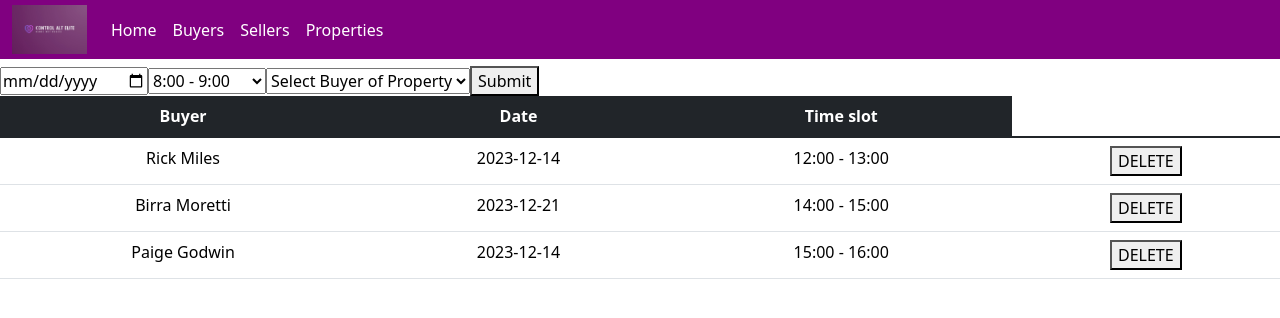
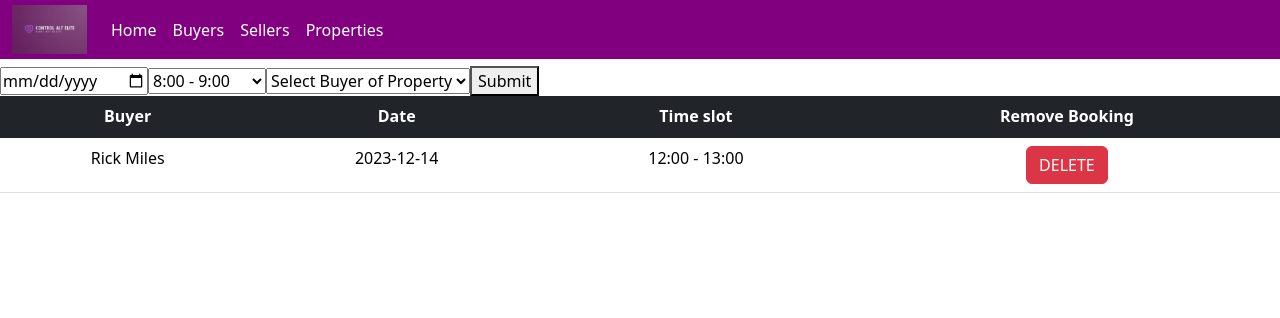
Before and after one commit to AndykingSkywalker/ctrl_alt_elite, a React (Create React App) app: page /bookings/1 in a window 1280 px wide. Shown: the top 318 px of the page. Built offline with nearby package versions, Linux system fonts and the light colour scheme; data requests are answered from the project's data file.

Commit message:
recent update

```diff
--- a/db.json
+++ b/db.json
@@ -63,6 +63,14 @@
       "phoneNum": "0584858",
       "emailAdd": "123@gmail.com",
       "id": 9
+    },
+    {
+      "firstName": "John",
+      "lastName": "Smith",
+      "postCode": "BD1 1DR",
+      "phoneNum": "0785794849",
+      "emailAdd": "mrsmith@gmail.com",
+      "id": 10
     }
   ],
   "sellers": [
@@ -89,6 +97,14 @@
       "phoneNum": "07925626254",
       "emailAdd": "andrew@gmail.com",
       "id": 3
+    },
+    {
+      "firstName": "Peter",
+      "lastName": "Smith",
+      "postCode": "PE21 5DR",
+      "phoneNum": "073489373",
+      "emailAdd": "psmith@hotmail.com",
+      "id": 4
     }
   ],
   "properties": [
@@ -166,7 +182,6 @@
       "beds": "1",
       "bath": "1",
       "grdn": "Yes",
-
       "status": "For Sale",
       "id": 3
     },
@@ -180,7 +195,17 @@
       "grdn": "No",
       "status": "Withdrawn",
       "id": 8
-
+    },
+    {
+      "sellnme": "Peter Smith",
+      "prc": "1234567",
+      "loc": "Wakefield",
+      "pcod": "WF12 1HT",
+      "beds": "1",
+      "bath": "2",
+      "grdn": "No",
+      "status": "For Sale",
+      "id": 9
     }
   ],
   "bookings": [
@@ -189,18 +214,6 @@
       "time": "12:00 - 13:00",
       "buyername": "Rick Miles",
       "id": 1
-    },
-    {
-      "date": "2023-12-21",
-      "time": "14:00 - 15:00",
-      "buyername": "Birra Moretti",
-      "id": 2
-    },
-    {
-      "date": "2023-12-14",
-      "time": "15:00 - 16:00",
-      "buyername": "Paige Godwin",
-      "id": 3
     }
   ]
 }
--- a/src/Components/Booking.jsx
+++ b/src/Components/Booking.jsx
@@ -3,14 +3,6 @@ import axios from 'axios'
 
 function Booking(props) {
 
-    // function getBookings() {
-    //     axios
-    //         .get("http://localhost:3030/bookings")
-    //         .then((response) => {
-
-    //         })
-    //         .catch(error => console.error(error))
-    // }
 
     return (
 
@@ -18,7 +10,7 @@ function Booking(props) {
             <td>{props.buyername}</td>
             <td>{props.date}</td>
             <td>{props.time}</td>
-            <td><button type="button" onClick={() => {
+            <td><button className='btn btn-danger ' type="button" onClick={() => {
                         axios.delete("http://localhost:3030/bookings/" + props.id)
                             .then(res => { props.getBookings() })
 
--- a/src/Components/Routing/Bookings.jsx
+++ b/src/Components/Routing/Bookings.jsx
@@ -96,6 +96,7 @@ function Bookings() {
                         <th>Buyer</th>
                         <th>Date</th>
                         <th>Time slot</th>
+                        <th>Remove Booking</th>
                     </tr>
                 </thead>
                 <tbody className="table-group-divider">
--- a/src/Components/Routing/Home.jsx
+++ b/src/Components/Routing/Home.jsx
@@ -1,4 +1,4 @@
-import Team from '../../MicrosoftTeams-image.png';
+import Team from "../../MicrosoftTeams-image.png";
 import HomeTotals from '../HomeTotals';
 
 
```
